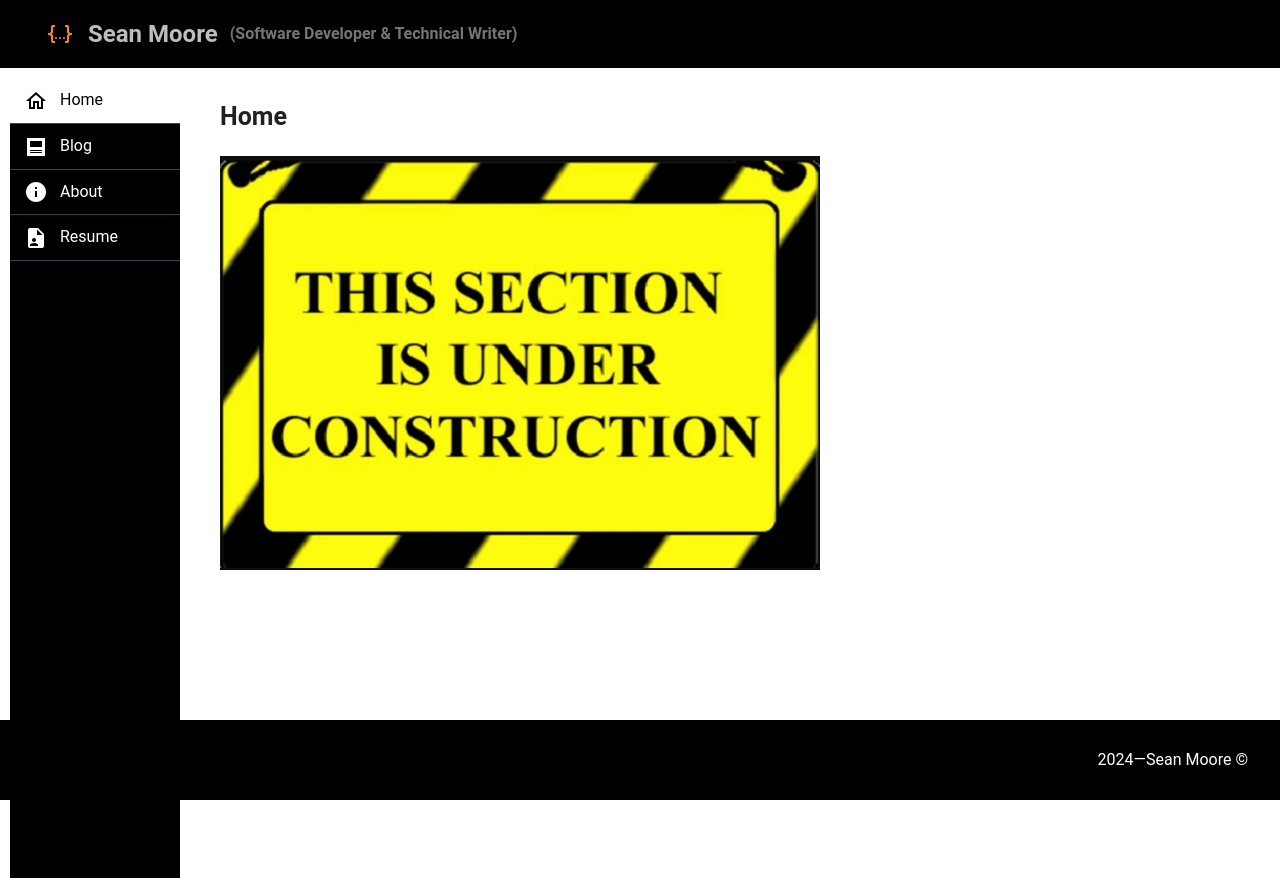
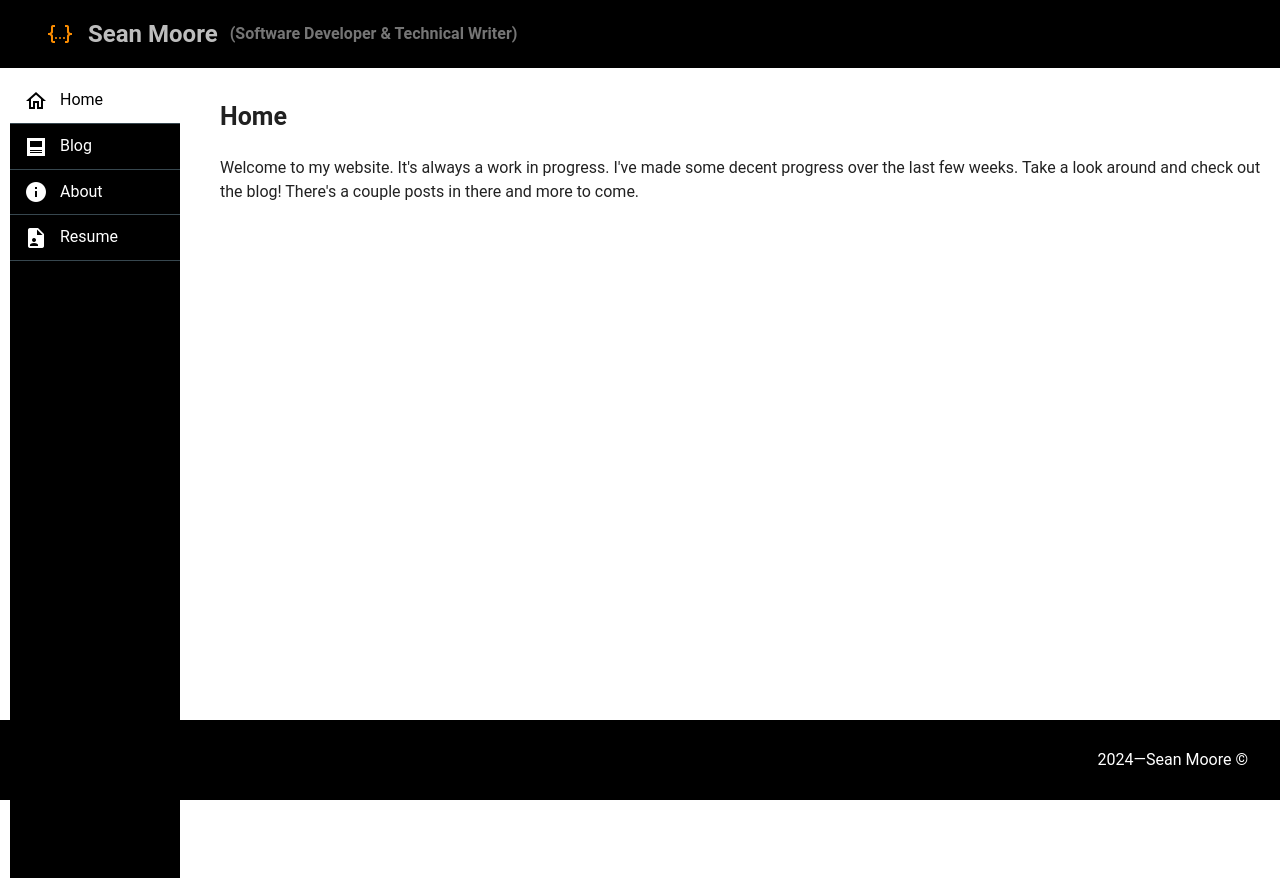
Before and after one commit to seanmooretechwriter/seanmooretechwriter.github.io, a Vue app: page / in a window 1280 px wide. Built offline with nearby package versions, Linux system fonts and the light colour scheme.

Commit message:
refactor: Edit content

```diff
--- a/src/view/Home.vue
+++ b/src/view/Home.vue
@@ -1,8 +1,7 @@
 <template>
   <div class="mb-5 page-title">Home</div>
-  <img :src="UnderConstruction" width="600" />
+  <div class="container">
+    Welcome to my website. It's always a work in progress. I've made some decent progress over the last few weeks.
+    Take a look around and check out the blog! There's a couple posts in there and more to come.
+  </div>
 </template>
-
-<script setup lang="ts">
-import UnderConstruction from "../assets/under-construction.png";
-</script>
--- a/src/view/Resume.vue
+++ b/src/view/Resume.vue
@@ -70,5 +70,3 @@
   color: grey;
 }
 </style>
-<script setup lang="ts">
-</script>
```
Also changed, not shown: public/blog-posts/05-11-24.md (+1 -1 lines).
